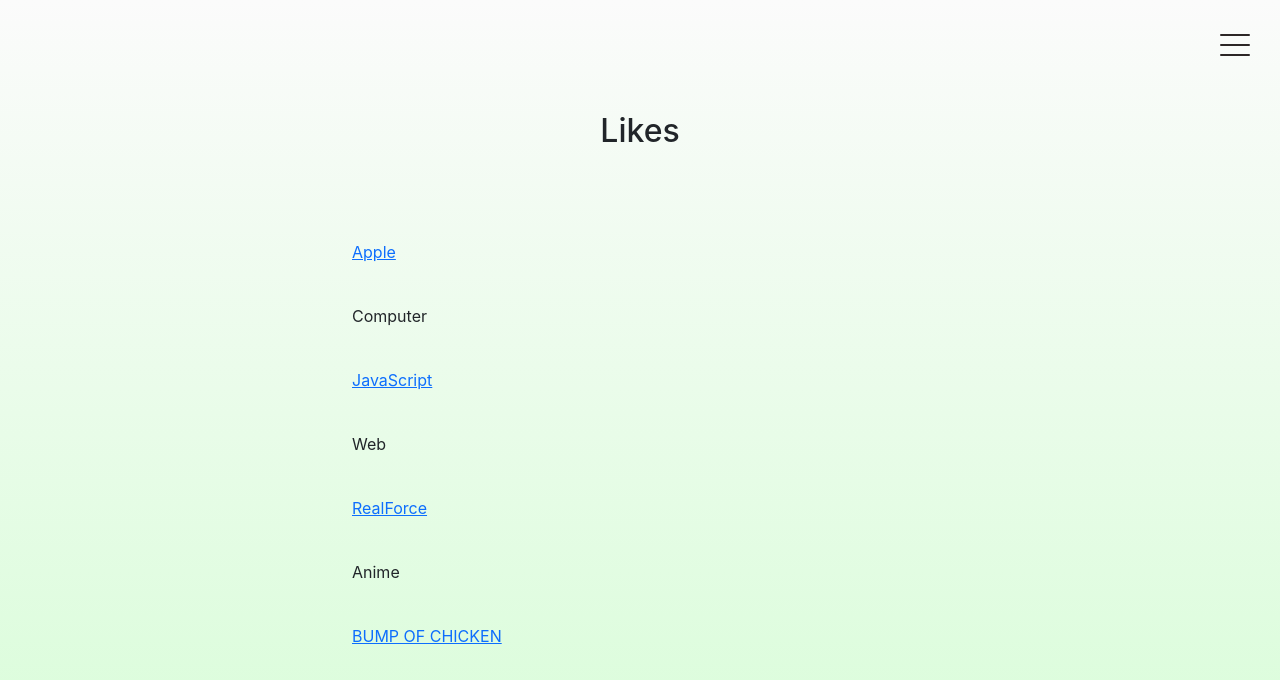
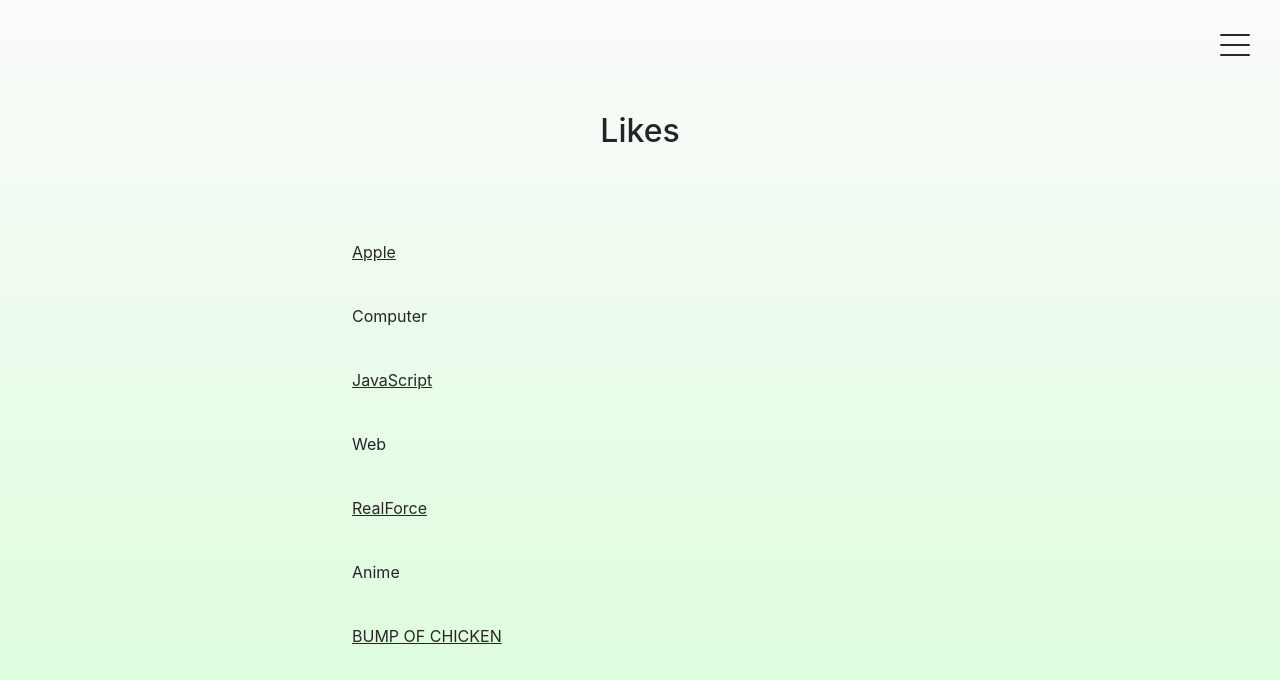
Before and after one commit to Izu-TABI/HomePage, a React (Create React App) app: page /likes in a window 1280 px wide. Shown: the top 680 px of the page. Built offline with nearby package versions, Linux system fonts and the light colour scheme; the HTML template or start-up script is replaced by a standard one.

Commit message:
[Add]CSS for routing

```diff
--- a/src/App.css
+++ b/src/App.css
@@ -163,4 +163,7 @@ nav .inner ul li a:hover {
 }
 .main .contents .likes-list li {
   padding-bottom: 5vh;
+}
+.main .contents .likes-list li a {
+  color: rgb(44, 38, 38);
 }/*# sourceMappingURL=App.css.map */
--- a/src/App.scss
+++ b/src/App.scss
@@ -182,6 +182,9 @@ nav {
       top: 30vh;
       li {
         padding-bottom: 5vh;
+        a {
+          color:rgb(44, 38, 38);
+        }
       }
     }
   }
--- a/src/components/Hamburger.jsx
+++ b/src/components/Hamburger.jsx
@@ -21,7 +21,7 @@ function Hamburger() {
             <li><a href="/">Home</a></li>
             <li><a href="/likes">Likes</a></li>
             <li><a href="/works">Works</a></li>
-            <li><a href="/activitives">Activities</a></li>
+            <li><a href="/activities">Activities</a></li>
           </ul>
         </div>
       </nav>
```
Also changed, not shown: 1 other file (tests, documents, lock files or other folders).
